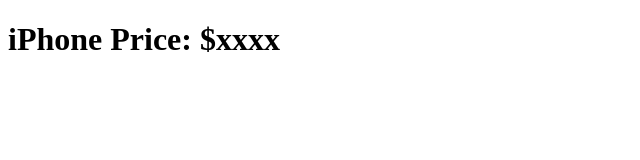
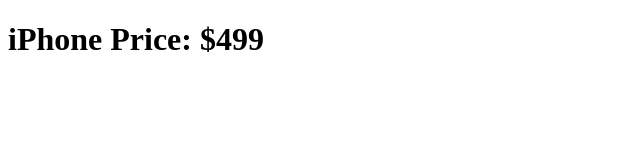
Before and after one commit to noharajokerz/git-awesome, a plain HTML site: page index.html in a window 1280 px wide. Shown: the full height of the page, 0-640 px from the left. Drawn offline with Linux system fonts and the light colour scheme.

Commit message:
Tim cook: add price

```diff
--- a/index.html
+++ b/index.html
@@ -1,3 +1,3 @@
 <!DOCTYPE html>
-    <h1> iPhone Price: $xxxx</h1>
+    <h1> iPhone Price: $499</h1>
 </html>
```
